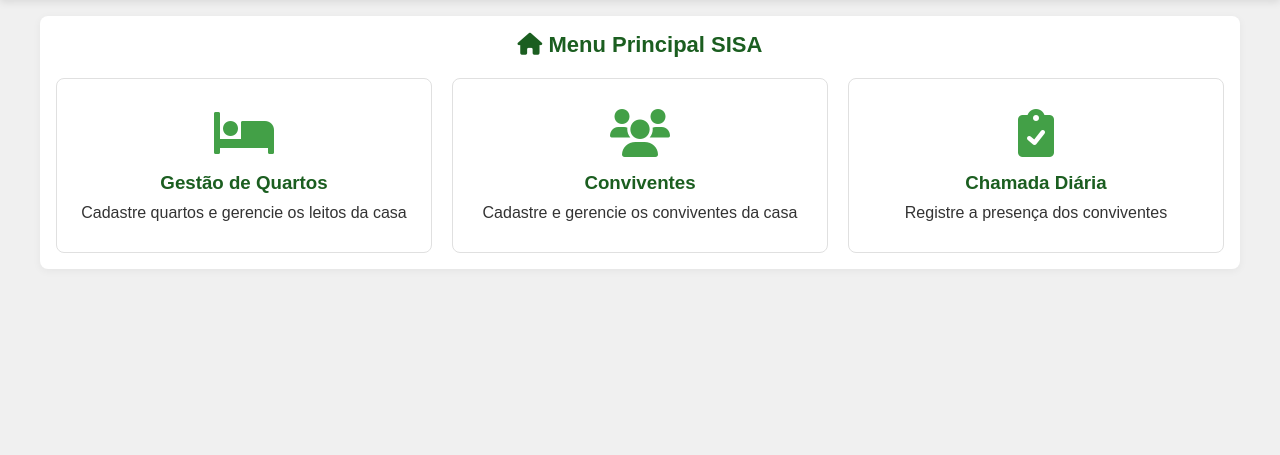
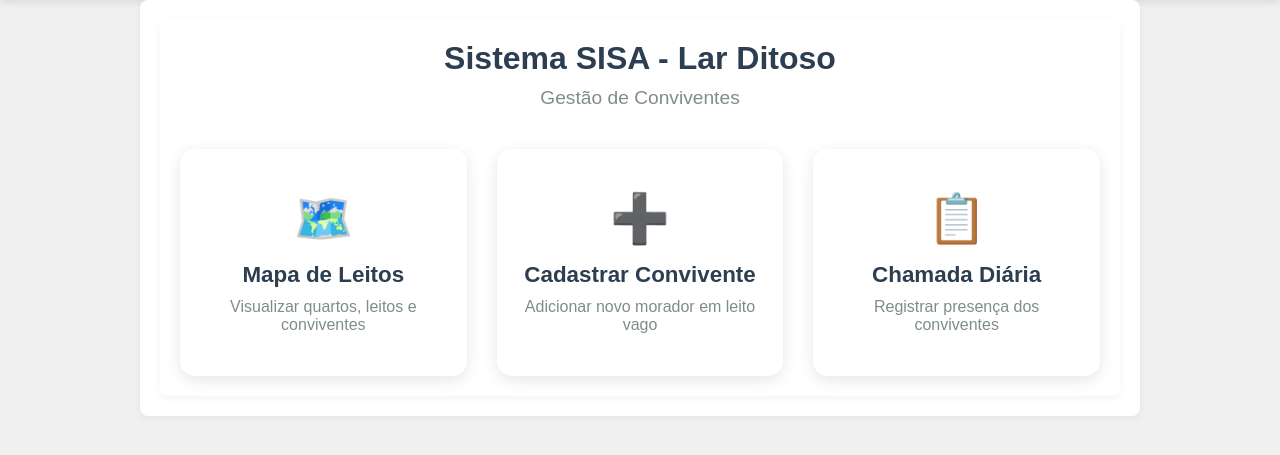
Before and after one commit to larditosotele-pixel/sisa-nuvem, a Flask app: page / in a window 1280 px wide. Shown: the part 77-532 px from the top of the page. Run offline with Flask 3, Linux system fonts and the light colour scheme; some libraries are stand-ins or nearby versions.

Commit message:
Update index.html

```diff
--- a/templates/index.html
+++ b/templates/index.html
@@ -1,61 +1,81 @@
 {% extends "base.html" %}
 
-{% block title %}SISA - Menu Principal{% endblock %}
+{% block title %}Menu Principal - SISA{% endblock %}
 
 {% block content %}
+<div class="container">
+    <h1 class="titulo-principal">Sistema SISA - Lar Ditoso</h1>
+    <p class="subtitulo">Gestão de Conviventes</p>
+
+    <div class="menu-grid">
+        <a href="{{ url_for('mapa_leitos') }}" class="menu-card">
+            <div class="menu-icon">🗺️</div>
+            <h3>Mapa de Leitos</h3>
+            <p>Visualizar quartos, leitos e conviventes</p>
+        </a>
+
+        <a href="{{ url_for('cadastrar_convivente') }}" class="menu-card">
+            <div class="menu-icon">➕</div>
+            <h3>Cadastrar Convivente</h3>
+            <p>Adicionar novo morador em leito vago</p>
+        </a>
+
+        <a href="{{ url_for('chamada') }}" class="menu-card">
+            <div class="menu-icon">📋</div>
+            <h3>Chamada Diária</h3>
+            <p>Registrar presença dos conviventes</p>
+        </a>
+    </div>
+</div>
+
 <style>
+.container {
+    max-width: 1000px;
+    margin: 0 auto;
+    padding: 20px;
+    text-align: center;
+}
+.titulo-principal {
+    color: #2c3e50;
+    margin-bottom: 10px;
+}
+.subtitulo {
+    color: #7f8c8d;
+    margin-bottom: 40px;
+    font-size: 1.2em;
+}
 .menu-grid {
     display: grid;
     grid-template-columns: repeat(auto-fit, minmax(280px, 1fr));
-        gap: 20px;
+    gap: 30px;
     margin-top: 20px;
 }
 .menu-card {
     background: white;
-        border: 1px solid #e0e0e0;
-        border-radius: 8px;
-        padding: 30px 20px;
-        text-align: center;
-        transition: all 0.3s;
+    border-radius: 15px;
+    padding: 40px 20px;
     text-decoration: none;
-        color: #333;
+    color: #2c3e50;
+    box-shadow: 0 4px 15px rgba(0,0,0,0.1);
+    transition: all 0.3s ease;
+    border: 2px solid transparent;
 }
 .menu-card:hover {
     transform: translateY(-5px);
-        box-shadow: 0 8px 16px rgba(0,0,0,0.1);
-        border-color: #43a047;
+    box-shadow: 0 8px 25px rgba(0,0,0,0.15);
+    border-color: #3498db;
 }
-   .menu-card i {
-        font-size: 48px;
-        color: #43a047;
+.menu-icon {
+    font-size: 3em;
     margin-bottom: 15px;
-        display: block;
 }
 .menu-card h3 {
-        color: #1b5e20;
-        margin-bottom: 10px;
+    margin: 15px 0 10px 0;
+    font-size: 1.4em;
+}
+.menu-card p {
+    color: #7f8c8d;
+    margin: 0;
 }
 </style>
-
-<h2 style="text-align: center; color: #1b5e20;"><i class="fas fa-home"></i> Menu Principal SISA</h2>
-
-<div class="menu-grid">
-    <a href="{{ url_for('lista_quartos') }}" class="menu-card">
-        <i class="fas fa-bed"></i>
-        <h3>Gestão de Quartos</h3>
-        <p>Cadastre quartos e gerencie os leitos da casa</p>
-    </a>
-
-    <a href="{{ url_for('lista_conviventes') }}" class="menu-card">
-        <i class="fas fa-users"></i>
-        <h3>Conviventes</h3>
-        <p>Cadastre e gerencie os conviventes da casa</p>
-    </a>
-
-    <a href="{{ url_for('chamada') }}" class="menu-card">
-        <i class="fas fa-clipboard-check"></i>
-        <h3>Chamada Diária</h3>
-        <p>Registre a presença dos conviventes</p>
-    </a>
-</div>
 {% endblock %}
```
Lines whose indentation alone changed are shown as unchanged.
